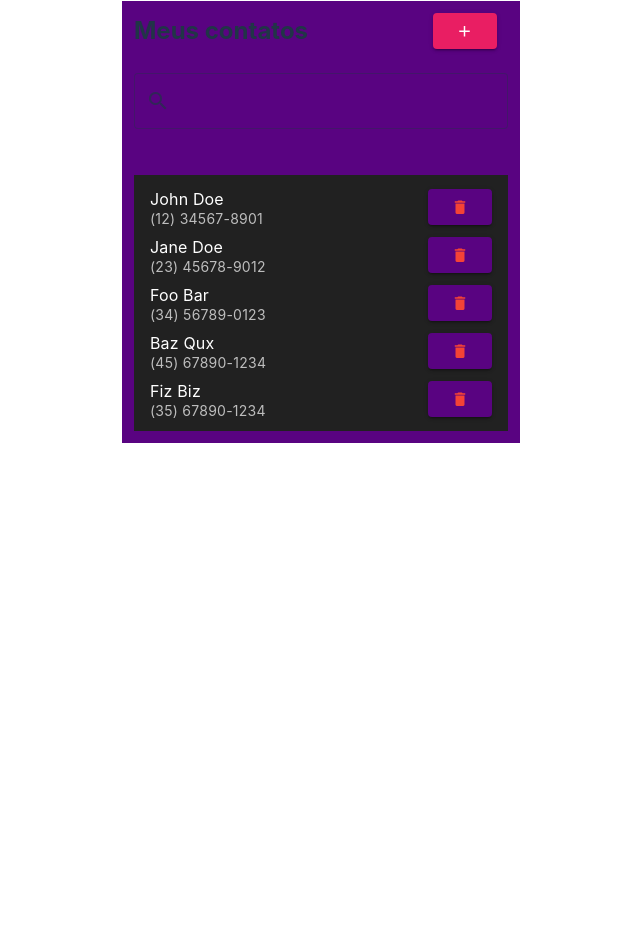
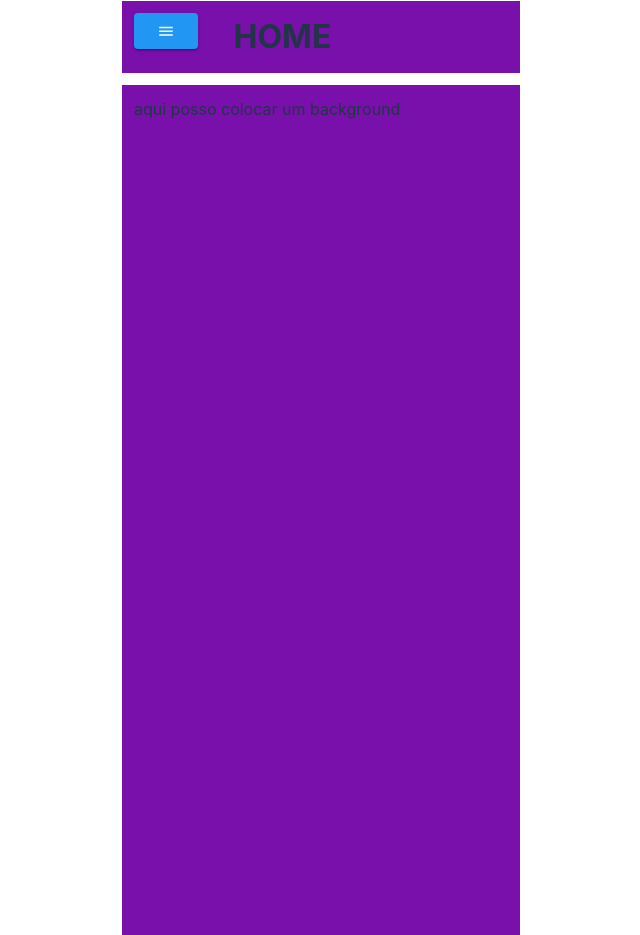
Before and after one commit to bobycachoeira/mentoria-vuejs, a Vue app: page / in a window 1280 px wide. Shown: the whole page, without its empty margins (319-959 px from the left). Before the commit the page ends 800 px from the top, so only its background shows below. Built offline with nearby package versions, Linux system fonts and the light colour scheme.

Commit message:
Adicionado funcionalidade de desfazer a deleção

```diff
--- a/package.json
+++ b/package.json
@@ -9,14 +9,15 @@
     "preview": "vite preview"
   },
   "dependencies": {
+    "@mdi/font": "^7.2.96",
     "@types/axios": "^0.14.0",
     "axios": "^1.4.0",
     "sass": "^1.65.1",
     "vue": "^3.3.4",
+    "vue-router": "^4.2.4",
     "vuetify": "^3.3.10"
   },
   "devDependencies": {
-    "@mdi/font": "^7.2.96",
     "@vitejs/plugin-vue": "^4.2.3",
     "typescript": "^5.0.2",
     "vite": "^4.4.5",
--- a/src/App.vue
+++ b/src/App.vue
@@ -1,5 +1,6 @@
 <template>
-  <contact-app class="contacts"/>
+  <!-- <contact-app class="contacts"/> -->
+  <RouterView />
 </template>
 
 <script lang="ts">
--- a/src/main.ts
+++ b/src/main.ts
@@ -1,8 +1,11 @@
 import { createApp } from 'vue'
 import './style.css'
 import vuetify from './plugins/vuetify'
-
+import roteador from './router/index.ts'
 import App from './App.vue'
 
 
-createApp(App).use(vuetify).mount('#app')
+createApp(App)
+    .use(vuetify)
+    .use(roteador)
+    .mount('#app')
--- a/src/modules/contact-list/Contacts.vue
+++ b/src/modules/contact-list/Contacts.vue
@@ -13,7 +13,7 @@
     </v-col>
     <v-col cols="12">
       <contact-list-component @delete-contact="deleteContact" @edit-contact="editContact" :showAlert="showAlert"
-        :contact-list="filteredContacts" class="contact-list-item" />
+        @cancel-delete="cancelDelete" :contact-list="filteredContacts" class="contact-list-item" />
     </v-col>
   </v-row>
 </template>
@@ -47,7 +47,9 @@ export default {
     showModalConfirmDelete: false,
     showAlert: false,
     tempoEmSegundos: 0,
-    intervalId: 0
+    intervalId: 0,
+    dismissDelete: false,
+    deletedContact: new Contact(),
   }),
   methods: {
     async getContacts() {
@@ -81,10 +83,10 @@ export default {
       this.closeDialogEditContact();
     },
     confirmDeleteContact(contact: Contact) {
-      this.phonebook.deleteContact(contact.id);
-      this.closeConfirmDeleteDialog();
-      this.mostraNotificacao();
-      // this.setShowAlertTrue();
+      this.deletedContact = contact;
+      this.mostraNotificacao(contact);
+      // this.phonebook.deleteContact(contact.id);
+      // this.closeConfirmDeleteDialog();
     },
 
     setShowAlertTrue() {
@@ -97,10 +99,6 @@ export default {
     closeConfirmDeleteDialog() {
       this.showModalConfirmDelete = false
     },
-    someComNotificacao() {
-      this.showAlert = false;
-      clearInterval(this.intervalId);
-    },
     setShowConfirmDeleteDialog() {
       this.showModalConfirmDelete = true
     },
@@ -112,18 +110,21 @@ export default {
       this.contactToDelete = new Contact(contact);
       this.setShowConfirmDeleteDialog();
     },
-    mostraNotificacao() {
-      this.setShowAlertTrue();
-      this.intervalId = setInterval(() => {
-        this.tempoEmSegundos += 1;
-        console.log("intervalo" + this.intervalId);
-        console.log("Tempo" + this.tempoEmSegundos);
-        if (this.tempoEmSegundos >= 5) {
+    mostraNotificacao(contact: Contact) {
+        this.setShowAlertTrue();
+        this.alertTimeout = setTimeout(() => {
           this.setShowAlertFalse();
-          clearInterval(this.intervalId);
-          this.tempoEmSegundos = 0;
-        }
-      }, 1000);
+          this.phonebook.deleteContact(contact.id);
+          this.closeConfirmDeleteDialog();
+        }, 5000);
+
+    },
+    cancelDelete() {
+      // this.addNewContact(this.deletedContact);
+      if (this.alertTimeout) {
+        clearTimeout(this.alertTimeout);
+    }
+      this.setShowAlertFalse();
     }
   },
   computed: {
--- a/src/modules/contact-list/components/contact-header/contact-header.component.vue
+++ b/src/modules/contact-list/components/contact-header/contact-header.component.vue
@@ -1,18 +1,41 @@
 <template>
   <v-row>
-    <v-col cols="9">
-      <h2>Meus contatos</h2>
+    <v-col cols="3">
+        <v-menu :location="location">
+        <template v-slot:activator="{ props }">
+          <v-btn color="primary" dark v-bind="props"> <v-icon icon="mdi-menu" /> </v-btn>
+        </template>
+        <v-list>
+          <v-list-item>
+            <v-list-item-title><router-link :to="`/`">
+                <v-icon icon="mdi-home-account" />
+                  Home
+              </router-link>
+            </v-list-item-title>
+            <v-list-item-title><router-link :to="`/contacts/`">
+              <v-icon icon="mdi-contacts"/>
+                  Contatos
+              </router-link>
+            </v-list-item-title>
+          </v-list-item>
+        </v-list>
+      </v-menu>
+    </v-col>
+    <v-col cols="6">
+        <h1>Contatos</h1>
     </v-col>
     <v-col cols="3">
       <v-btn @click="addNewContact" absolute dark fab top right color="pink">
         <!-- ADD -->
-        <v-icon icon="mdi-plus"/>
+        <v-icon icon="mdi-plus" />
       </v-btn>
-      <!-- <v-btn>
-        Edit
-        <v-icon icon="mdi-pencil" absolute dark fab top right color="pink" />
-      </v-btn> -->
     </v-col>
+    <!-- <v-col cols="12">
+      <v-text-field :model-value="modelValue" @update:model-value="onFilterByName" variant="outlined"
+        prepend-inner-icon="mdi-magnify" />
+    </v-col> -->
+  </v-row>
+  <v-row>
     <v-col cols="12">
       <v-text-field :model-value="modelValue" @update:model-value="onFilterByName" variant="outlined"
         prepend-inner-icon="mdi-magnify" />
@@ -45,3 +68,9 @@ export default {
   },
 };
 </script>
+
+<style>
+  .teste{
+    align-content: center;
+  }
+</style>
--- a/src/modules/contact-list/components/contact-list/contact-list.component.vue
+++ b/src/modules/contact-list/components/contact-list/contact-list.component.vue
@@ -8,9 +8,11 @@
         </v-btn>
       </template>
     </v-list-item>
+    <v-alert v-if="showAlert" type="success" title="Deletado com sucesso" text="Contato deletado com sucesso!">
+      <br>
+      <v-btn @click="cancelDelete">DISMISS</v-btn>
+    </v-alert>
   </v-list>
-
-  <v-alert v-if="showAlert" type="success" title="Deletado com sucesso" text="Contato deletado com sucesso!"></v-alert>
 </template>
 
 <script lang="ts">
@@ -38,6 +40,9 @@ export default {
     editContact(contact: Contact) {
       this.$emit("edit-contact", contact);
     },
+    cancelDelete() {
+      this.$emit("cancel-delete");
+    }
   },
 };
 </script>
--- /dev/null
+++ b/src/modules/home/Home.vue
@@ -0,0 +1,53 @@
+<template>
+    <v-row class="home-header">
+    <v-col cols="3">
+        <v-menu :location="location">
+        <template v-slot:activator="{ props }">
+          <v-btn color="primary" dark v-bind="props"> <v-icon icon="mdi-menu" /> </v-btn>
+        </template>
+        <v-list>
+          <v-list-item>
+            <v-list-item-title><router-link :to="`/`">
+                <v-icon icon="mdi-home-account" />
+                  Home
+              </router-link>
+            </v-list-item-title>
+            <v-list-item-title><router-link :to="`/contacts/`">
+              <v-icon icon="mdi-contacts"/>
+                  Contatos
+              </router-link>
+            </v-list-item-title>
+          </v-list-item>
+        </v-list>
+      </v-menu>
+    </v-col>
+
+    <v-col cols="6">
+        <h1>HOME</h1>
+    </v-col>
+  </v-row>
+  <v-row class="home">
+    <v-col cols="12">
+      aqui posso colocar um background
+    </v-col>
+  </v-row>
+</template>
+
+<script>
+export default {
+
+}
+</script>
+
+<style>
+.home-header {
+  background: #7a10ac;
+  margin: 0px;
+}
+
+.home {
+  background: #7a10ac;
+  margin: 0px;
+  height: 850px;
+}
+</style>
--- /dev/null
+++ b/src/router/index.ts
@@ -0,0 +1,25 @@
+import { RouteRecordRaw, createRouter, createWebHistory } from "vue-router";
+import ContactsView from '../modules/contact-list/Contacts.vue';
+import HomeView from '../modules/home/Home.vue'
+
+
+const rotas: RouteRecordRaw[] = [
+    {
+        path: '/',
+        name: 'Home',
+        component: HomeView
+    },
+    {
+        path: '/contacts',
+        name: 'ContactsView',
+        component: ContactsView,
+    }
+]
+
+
+const roteador = createRouter({
+    history: createWebHistory(),
+    routes: rotas
+})
+
+export default roteador;
```
Also changed, not shown: 2 other files (tests, documents, lock files or other folders).
